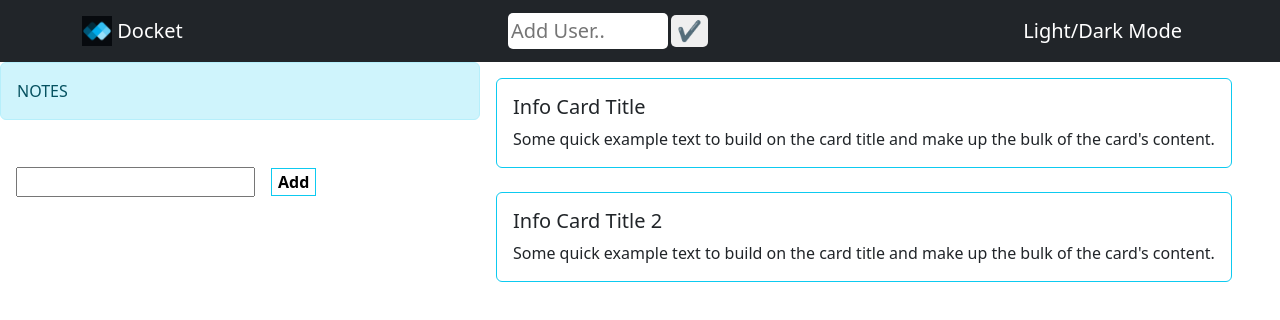
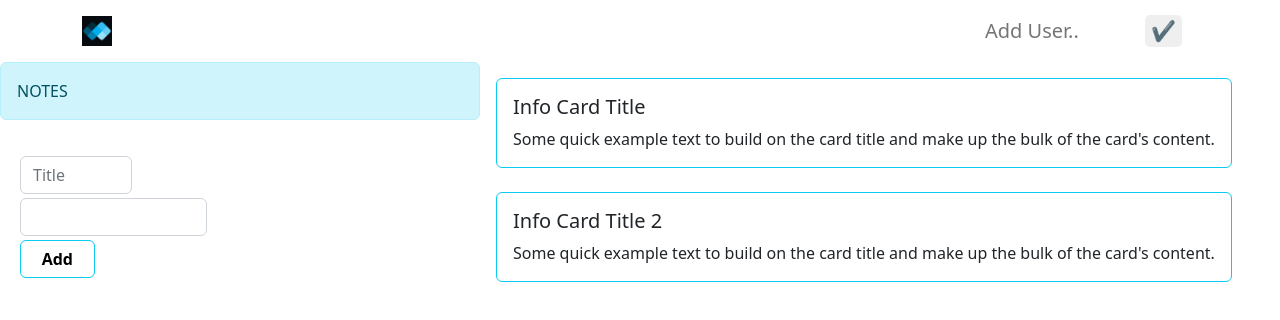
Before and after one commit to bouzianeseffah/front-end-project, a React (Create React App) app in the folder todo-list-project/: page / in a window 1280 px wide. Shown: the top 320 px of the page. Built offline with nearby package versions, Linux system fonts and the light colour scheme.

Commit message:
adding connection to the backend

```diff
--- a/todo-list-project/src/App.js
+++ b/todo-list-project/src/App.js
@@ -1,21 +1,31 @@
 // DEPENDENCIES
 import React from "react";
+import { useState } from "react";
 import 'bootstrap/dist/css/bootstrap.min.css';
-
 // COMPONENTS
 import Nav from "./components/Navbar";
 import Sidebar from "./components/Sidebar";
 import Lists from "./components/Lists";
+import { postTodosAPI } from "./api/Api";
 
 function App() {
+  const [todos, setTodos] = useState([])
+  const addTodo = (todo) => {
+    postTodosAPI(todo).then(data => {
+      setTodos([...todos, data])
+    })
+  }
+  return (
 
-  return (
     <div className="App">
-      <Nav />
+
+      <Nav  />
       <div className="content-container">
-        <Sidebar />
-        <Lists />
+        <Sidebar onCreate= {addTodo} />
+        <Lists  />
       </div>
+
+
 
     </div>
   );
--- /dev/null
+++ b/todo-list-project/src/api/Api.js
@@ -0,0 +1,49 @@
+const API_URL = 'http://localhost:5000/todo';
+
+export async function getTodosAPI(){
+    return fetch(API_URL)
+    .then(resp => resp.json())
+    .then(data => data)
+    .catch(e => console.log(e))
+}
+
+export async function postTodosAPI(todo){
+    return fetch(API_URL,{
+        method: "POST",
+        headers: {
+            "Content-Type": "application/json"
+        },
+        body: JSON.stringify(todo)
+    })
+    .then(resp => {
+        return resp.json()
+    })
+    .then(data => data)
+    .catch(e => console.log(e))
+}
+
+export async function patchTodosAPI(id, done){
+    let todo = {
+        _id: id,
+        done: done
+    }
+    return fetch(API_URL+`/${id}`,{
+        method: "PATCH",
+        headers: {
+            "Content-Type": "application/json"
+        },
+        body: JSON.stringify(todo)
+    })
+    .then(resp => resp.json())
+    .then(data => data)
+    .catch(e => console.log(e))
+}
+
+export async function deleteTodosAPI(id){
+    return fetch(API_URL+`/${id}`,{
+        method: "DELETE"
+    })
+    .then(resp => resp.json())
+    .then(data => data)
+    .catch(e => console.log(e))
+}
--- a/todo-list-project/src/components/Navbar.js
+++ b/todo-list-project/src/components/Navbar.js
@@ -2,8 +2,7 @@ import React, { useState } from "react";
 import Container from 'react-bootstrap/Container';
 import Navbar from 'react-bootstrap/Navbar';
 import logo from '../images/Docket.png'
-
-function Nav() {
+function Nav(props) {
 
   const [nameInForm, setNameInForm] = useState('')
   const [show, setShow] = useState(true)
@@ -23,7 +22,7 @@ function Nav() {
 
   return (
     <div className="Nav">
-      <Navbar bg="dark" variant="dark">
+      <Navbar bg="white" variant="dark">
         <Container>
           <Navbar.Brand href="#home">
             <img
@@ -71,9 +70,7 @@ function Nav() {
           </Navbar.Brand>
 
           {/* Light dark mode button */}
-          <Navbar.Brand href="#home">
-            Light/Dark Mode
-          </Navbar.Brand>
+
         </Container>
       </Navbar>
     </div>
--- a/todo-list-project/src/components/Sidebar.js
+++ b/todo-list-project/src/components/Sidebar.js
@@ -3,12 +3,30 @@ import Alert from 'react-bootstrap/Alert';
 import Button from 'react-bootstrap/Button';
 import Offcanvas from 'react-bootstrap/Offcanvas';
 import {nanoid} from 'nanoid'
-
+import { Fragment } from 'react';
 // image
 import ArrowRight from '../images/arrow-right.svg'
 
 function Sidebar(props) {
+  const { onCreate } = props
 
+    const [book, setBook] = useState({
+        title: "",
+        description: "",
+        done: false
+    })
+
+    const onChange = (e) => {
+        setBook({
+            ...book,
+            [e.target.name]: e.target.value
+        })
+    }
+
+    const saveTodo = (e) => {
+        e.preventDefault()
+        onCreate(book)
+    }
   // variables
   const [show, setShow] = useState(false);
   const handleClose = () => setShow(false);
@@ -63,7 +81,8 @@ function Sidebar(props) {
   ))
 
   return (
-    <div className='sidebar'>
+    <Fragment>
+      <div className='sidebar'>
       <Button className="d-lg-none sidebar-popout-button" onClick={handleShow}>
         <img src={ArrowRight} width='20rem' height='20rem' />
       </Button>
@@ -74,31 +93,42 @@ function Sidebar(props) {
 
       <Offcanvas show={show} onHide={handleClose} responsive="lg">
         <Offcanvas.Header closeButton>
-          <Offcanvas.Title>Notes</Offcanvas.Title>
+          <Offcanvas.Title className="text-center m-3">Notes</Offcanvas.Title>
         </Offcanvas.Header>
 
         <div className='folder-container'>
-          <form>
-          <input
-            type='text'
-            value={createdTitle}
-            onChange={inputName}
-            maxLength='15'
-          />
-          <button
-            type='button'
-            className='add-folder-title'
-            onClick={addTitle}
-          >Add</button>
+          <form onSubmit={ saveTodo}>
+               <div className="col-3 m-1">
+                  <input className="form-control"
+                    type='text'
+                    placeholder='Title'
+                    name='title'
+                    onChange={(e) => onChange(e) }
+                    maxLength='15'
+                  />
+               </div>
+               <div className="col-5 d-flex justify-content-center m-1">
+                  <input className="form-control"
+                    type='text'
+                    name='description'
+                    onChange={(e) => onChange(e) }
+                    maxLength='15'
+                  />
+               </div>
+
+
+          <button  className='btn btn-primary col-2 d-flex justify-content-center m-1'type='submit'>Add</button>
           </form>
           <br/>
 
-          {folderElements}
+
 
         </div>
 
       </Offcanvas>
     </div>
+    </Fragment>
+
   );
 }
 
```
